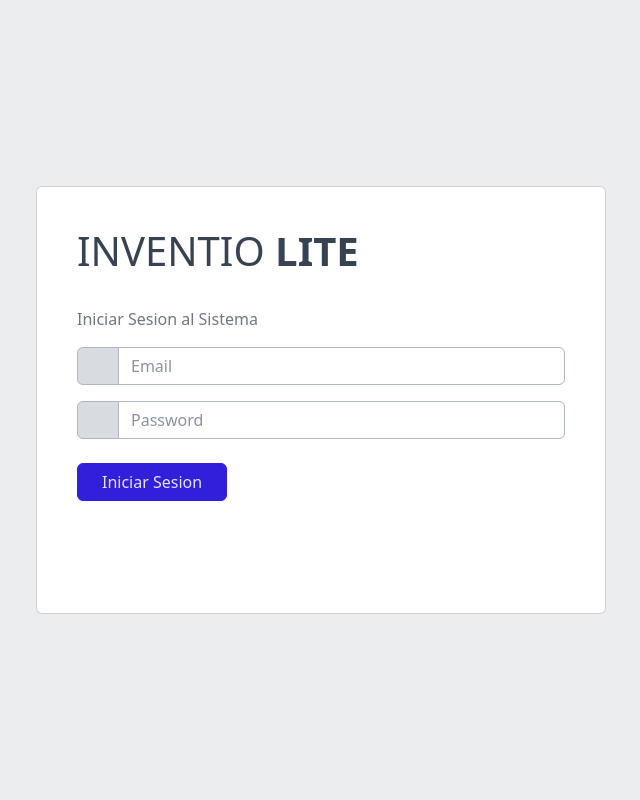
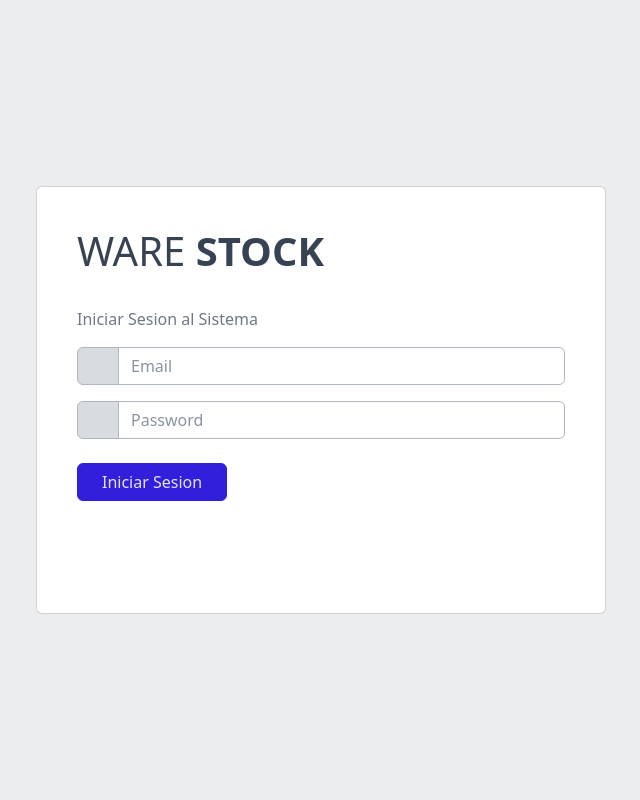
Before and after one commit to StepUp16/proyecto-inform-tica-industrial, a PHP site: page / in a window 1280 px wide. Shown: the whole page, without its empty margins (319-959 px from the left). Run offline with PHP 8.4, Linux system fonts and the light colour scheme; some libraries are stand-ins or nearby versions.

Commit message:
Actualizar nombre del sistema a WARE STOCK y configurar base de datos

```diff
--- a/core/app/layouts/layout.php
+++ b/core/app/layouts/layout.php
@@ -16,7 +16,7 @@
     <meta name="description" content="CoreUI - Open Source Bootstrap Admin Template">
     <meta name="author" content="Łukasz Holeczek">
     <meta name="keyword" content="Bootstrap,Admin,Template,Open,Source,jQuery,CSS,HTML,RWD,Dashboard">
-    <title>Inventio Lite - Dashboard</title>
+    <title>Ware Stock - Dashboard</title>
     <link rel="apple-touch-icon" sizes="57x57" href="assets/favicon/apple-icon-57x57.png">
     <link rel="apple-touch-icon" sizes="60x60" href="assets/favicon/apple-icon-60x60.png">
     <link rel="apple-touch-icon" sizes="72x72" href="assets/favicon/apple-icon-72x72.png">
@@ -57,7 +57,7 @@
 <div class="card-group d-block d-md-flex row">
 <div class="card col-md-12 p-4 mb-0">
 <div class="card-body">
-<h1>INVENTIO <b>LITE</b></h1>
+<h1>WARE <b>STOCK</b></h1>
 <br>
 <p class="text-medium-emphasis">Iniciar Sesion al Sistema</p>
 <form method="post" action="./?action=processlogin">
@@ -100,7 +100,7 @@
 <div class="sidebar-brand d-none d-md-flex">
 <div class="sidebar-brand-full" width="118" height="46" alt="CoreUI Logo">
 
-<h4><a href="./" style="color: white;">INVENTIO<b>LITE</b></a></h4>
+<h4><a href="./" style="color: white;">WARE<b>STOCK</b></a></h4>
 
 </div>
 <div class="sidebar-brand-narrow" width="46" height="46" alt="CoreUI Logo">
--- a/core/app/view/login-view.php
+++ b/core/app/view/login-view.php
@@ -26,7 +26,7 @@ if(isset($_SESSION["user_id"]) && $_SESSION["user_id"]!=""){
 
 <div class="card">
                               <div class="card-header" data-background-color="green">
-                                  <h4 class="title">Acceder a Inventio Lite</h4>
+                                  <h4 class="title">Acceder a <strong>WareSTOCK</strong></h4>
                               </div>
                 <div class="card-content">
 
--- a/core/controller/Database.php
+++ b/core/controller/Database.php
@@ -6,11 +6,11 @@ class Database {
 	public $user, $pass, $host, $ddbb;
 
 	function Database(){
-//		$this->user="root";$this->pass="";$this->host="localhost";$this->ddbb="inventiolite";
+//		$this->user="root";$this->pass="";$this->host="localhost";$this->ddbb="warestock";
 	}
 
 	function connect(){
-		$this->user="root";$this->pass="";$this->host="localhost";$this->ddbb="inventiolite";
+		$this->user="root";$this->pass="";$this->host="localhost";$this->ddbb="warestock";
 		$con = new mysqli($this->host,$this->user,$this->pass,$this->ddbb);
 		$con->query("set sql_mode=''");
 		return $con;
--- a/report/alerts-pdf.php
+++ b/report/alerts-pdf.php
@@ -11,7 +11,7 @@ function Header()
 {
     $this->SetFont('Arial','B',20);
     $this->Cell(80);
-    $this->Cell(30,10,'INVENTIO LITE',0,0,'C');
+    $this->Cell(30,10,'WareStock',0,0,'C');
     $this->Ln(20);
 }
 function Footer()
--- a/report/box-pdf.php
+++ b/report/box-pdf.php
@@ -13,7 +13,7 @@ function Header()
 {
     $this->SetFont('Arial','B',20);
     $this->Cell(80);
-    $this->Cell(30,10,'INVENTIO LITE',0,0,'C');
+    $this->Cell(30,10,'WareStock',0,0,'C');
     $this->Ln(20);
 }
 function Footer()
--- a/report/boxhistory-pdf.php
+++ b/report/boxhistory-pdf.php
@@ -11,7 +11,7 @@ function Header()
 {
     $this->SetFont('Arial','B',20);
     $this->Cell(80);
-    $this->Cell(30,10,'INVENTIO LITE',0,0,'C');
+    $this->Cell(30,10,'WareStock',0,0,'C');
     $this->Ln(20);
 }
 function Footer()
--- a/report/clients-pdf.php
+++ b/report/clients-pdf.php
@@ -11,7 +11,7 @@ function Header()
 {
     $this->SetFont('Arial','B',20);
     $this->Cell(80);
-    $this->Cell(30,10,'INVENTIO LITE',0,0,'C');
+    $this->Cell(30,10,'WareStock',0,0,'C');
     $this->Ln(20);
 }
 
--- a/report/history-pdf.php
+++ b/report/history-pdf.php
@@ -16,7 +16,7 @@ if(isset($_GET["id"]) && $_GET["id"]!=""){
         function Header() {
             $this->SetFont('Arial','B',20);
             $this->Cell(80);
-            $this->Cell(30,10,'INVENTIO LITE',0,0,'C');
+            $this->Cell(30,10,'WareStock',0,0,'C');
             $this->Ln(20);
         }
         function Footer() {
--- a/report/inventary-pdf.php
+++ b/report/inventary-pdf.php
@@ -11,7 +11,7 @@ function Header()
 {
     $this->SetFont('Arial','B',20);
     $this->Cell(80);
-    $this->Cell(30,10,'INVENTIO LITE',0,0,'C');
+    $this->Cell(30,10,'WareStock',0,0,'C');
     $this->Ln(20);
 }
 
--- a/report/onere-pdf.php
+++ b/report/onere-pdf.php
@@ -14,7 +14,7 @@ if(isset($_GET["id"]) && $_GET["id"]!=""){
         function Header() {
             $this->SetFont('Arial','B',20);
             $this->Cell(80);
-            $this->Cell(30,10,'INVENTIO LITE',0,0,'C');
+            $this->Cell(30,10,'WareStock',0,0,'C');
             $this->Ln(20);
         }
         function Footer() {
--- a/report/onesell-pdf.php
+++ b/report/onesell-pdf.php
@@ -14,7 +14,7 @@ if(isset($_GET["id"]) && $_GET["id"]!=""){
         function Header() {
             $this->SetFont('Arial','B',20);
             $this->Cell(80);
-            $this->Cell(30,10,'INVENTIO LITE',0,0,'C');
+            $this->Cell(30,10,'WareStock',0,0,'C');
             $this->Ln(20);
         }
         function Footer() {
--- a/report/products-pdf.php
+++ b/report/products-pdf.php
@@ -17,7 +17,7 @@ function Header()
     // Movernos a la derecha
     $this->Cell(80);
     // Título
-    $this->Cell(30,10,'INVENTIO LITE',0,0,'C');
+    $this->Cell(30,10,'WareStock',0,0,'C');
     // Salto de línea
     $this->Ln(20);
 }
--- a/report/providers-pdf.php
+++ b/report/providers-pdf.php
@@ -11,7 +11,7 @@ function Header()
 {
     $this->SetFont('Arial','B',20);
     $this->Cell(80);
-    $this->Cell(30,10,'INVENTIO LITE',0,0,'C');
+    $this->Cell(30,10,'WareStock',0,0,'C');
     $this->Ln(20);
 }
 
--- a/report/sellreports-pdf.php
+++ b/report/sellreports-pdf.php
@@ -11,7 +11,7 @@ function Header()
 {
     $this->SetFont('Arial','B',20);
     $this->Cell(80);
-    $this->Cell(30,10,'INVENTIO LITE',0,0,'C');
+    $this->Cell(30,10,'WareStock',0,0,'C');
     $this->Ln(20);
 }
 
--- a/schema.sql
+++ b/schema.sql
@@ -2,8 +2,8 @@
  * Update 2023
  * Powered by Evilnapsis
  * **/
-create database inventiolite;
-use inventiolite;
+create database warestock;
+use warestock;
 set sql_mode='';
 
 create table user(
@@ -127,4 +127,4 @@ create table configuration(
 	kind int,
 	val varchar(255)
 );
-insert into configuration(short,name,kind,val) value("title","Titulo del Sistema",2,"Inventio Lite");
+insert into configuration(short,name,kind,val) value("title","Titulo del Sistema",2,"WareStock");
```
Also changed, not shown: README.md.
